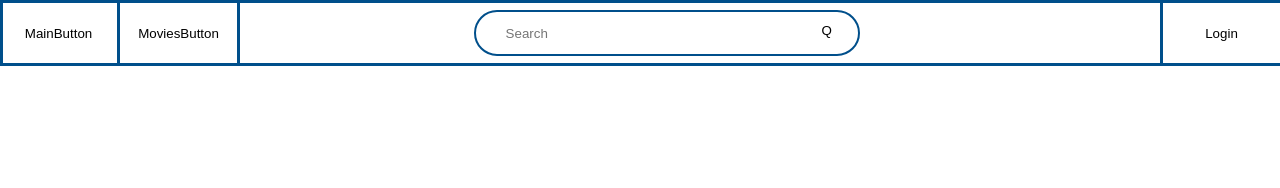
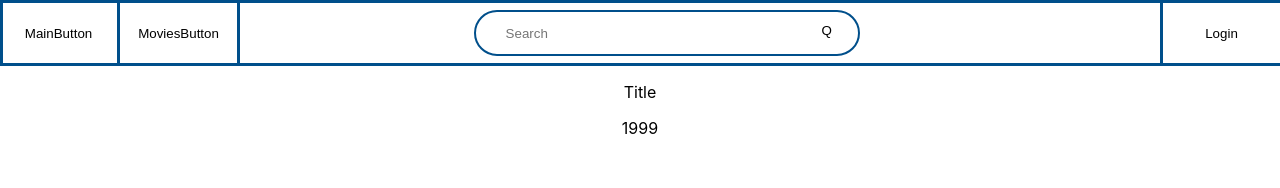
Before and after one commit to haungrui2/Montage, a React (Create React App) app in the folder montage/: page / in a window 1280 px wide. Shown: the top 188 px of the page. Built offline with nearby package versions, Linux system fonts and the light colour scheme.

Commit message:
add library

```diff
--- a/montage/src/App.js
+++ b/montage/src/App.js
@@ -1,10 +1,12 @@
 import './App.css';
 import Navbar from "./components/Navbar";
+import MovieInfo from "./components/MovieInfo";
 
 function App() {
   return (
     <div className="App">
       <Navbar />
+      <MovieInfo />
     </div>
   );
 }
--- a/montage/src/components/MovieInfo.js
+++ b/montage/src/components/MovieInfo.js
@@ -1,2 +1,13 @@
 /* This is the page for movie information, including movie name, the poster,
 rating, director, writer, genre, and description */
+export default function MovieInfo() {
+    return (
+        <div class = "MovieInfo">
+            <div id = "MovieInfoContainer">
+                <p class = "MovieInfoTitle">Title</p>
+                <p class = "MovieInfoYear">1999</p>
+
+            </div>
+        </div>
+    )
+}
```
